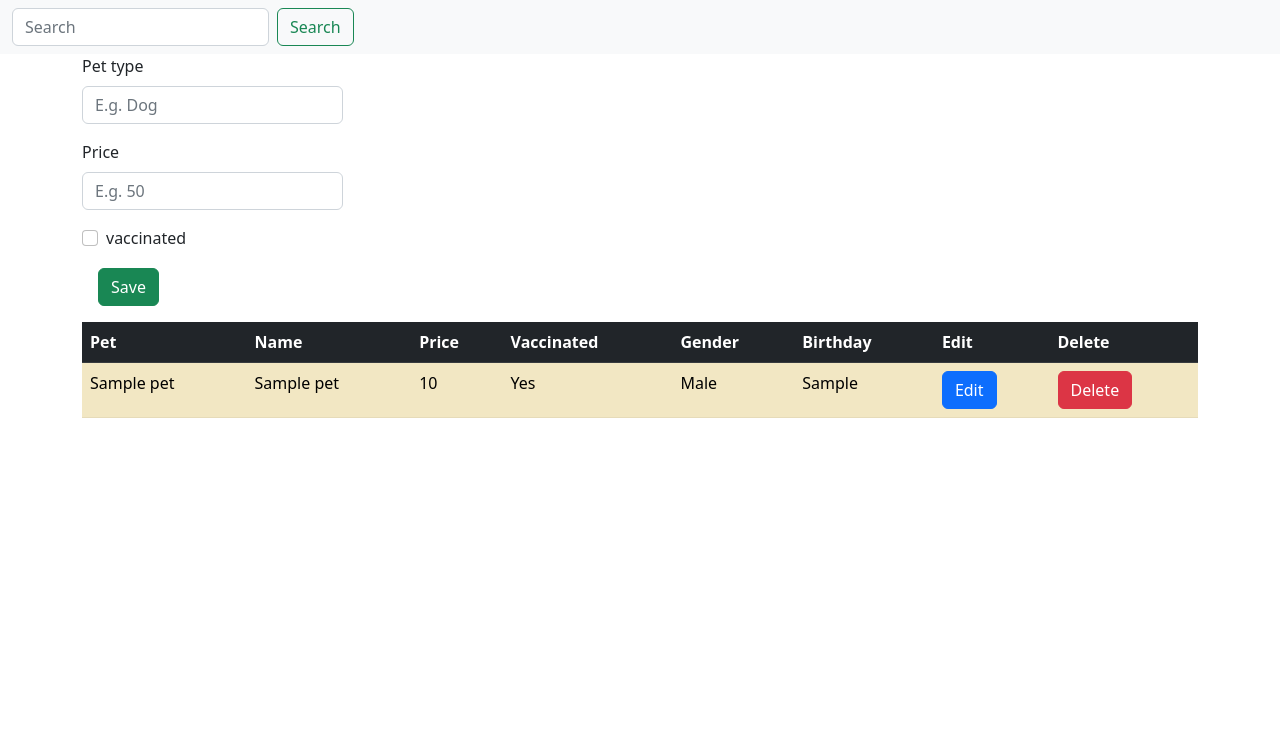
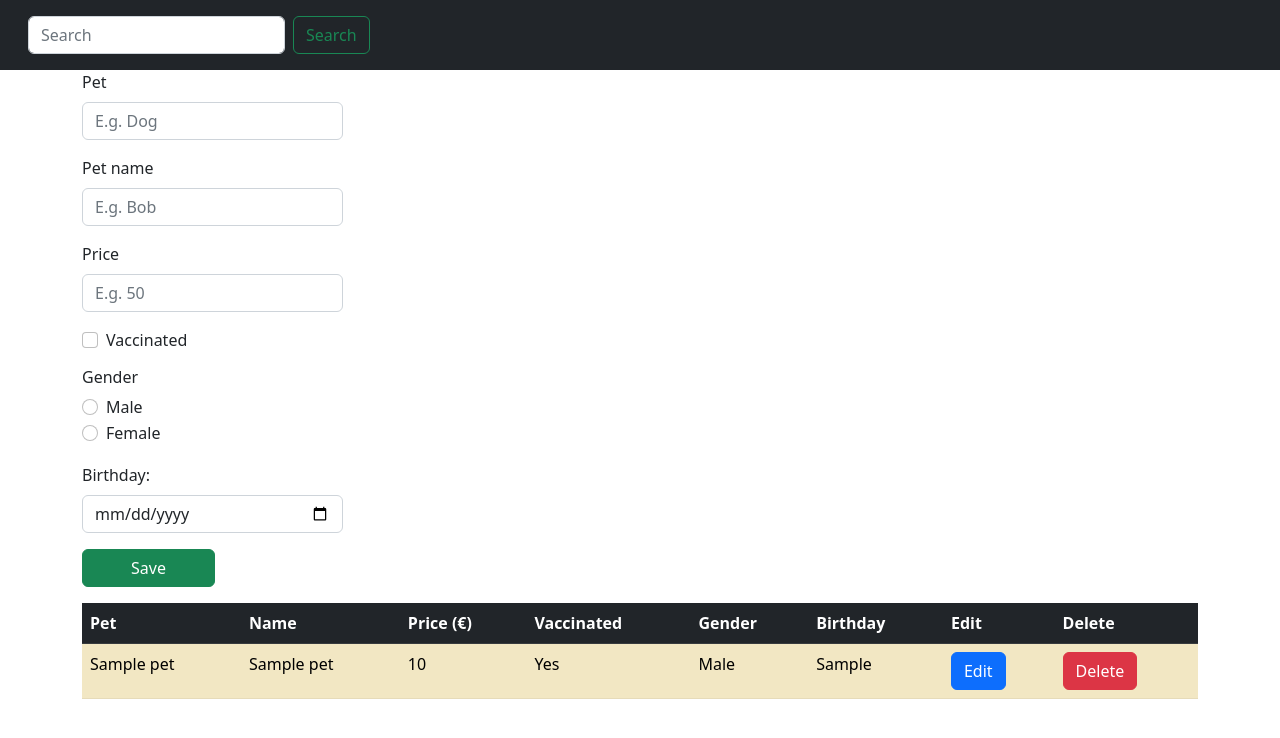
Before and after one commit to MonikaB84/Crud-project, a PHP site: page / in a window 1280 px wide. Shown: the top 738 px of the page. Run offline with PHP 8.4, Linux system fonts and the light colour scheme; tables that the repository leaves empty or names only in its code hold one stand-in row (values such as "Sample post").

Commit message:
update, destroy

```diff
--- a/controllers/PetController.php
+++ b/controllers/PetController.php
@@ -8,9 +8,35 @@ class PetController {
         return $pets;
     }
 
+    public static function show()
+    {
+        $pet = Pet::find($_GET['id']);
+        return $pet;
+    }
 
+    public static function store()
+    {
+        Pet::create();
+    }
 
+    public static function update()
+    {
+        $isVaccinated = (isset($_POST['IsVaccinated'])) ? "1" : "0";
+        $pet = new Pet();
+        $pet->id = $_POST['id'];
+        $pet->petTitle = $_POST['petTitle'];
+        $pet->name = $_POST['name'];
+        $pet->price = $_POST['price'];
+        $pet->vaccinate = $isVaccinated;
+        $pet->gender = $_POST['gender'];
+        $pet->birthday = $_POST['birthday'];
+        $pet->update();
+    }
 
+    public static function destroy()
+    {
+        Pet::destroy($_POST['id']);
+    }
 
 
 
--- a/index.php
+++ b/index.php
@@ -1,4 +1,8 @@
-<?php include "./routs.php"; ?>
+<?php include "./routs.php";
+
+
+
+?>
 
 <!DOCTYPE html>
 <html lang="en">
@@ -6,8 +10,8 @@
     <?php include "./views/components/header.php"; ?>
 </head>
 <body>
-    <header>
-    <nav class="navbar bg-light">
+    <header >
+    <nav class="navbar bg-light navbar-dark bg-dark p-3">
     <?php include "./views/components/nav.php";?>
     </nav>
     </header>
@@ -20,30 +24,58 @@
 
                 <div class="row mb-3">
                     <div class="col-md-6">
-                        <label for="inputEmail3" class="form-label">Pet type</label>
-                        <input type="text" class="form-control" name="petTitle" id="inputEmail3" placeholder="E.g. Dog">
+                        <label for="inputEmail3" class="form-label">Pet</label>
+                        <input type="text" class="form-control" name="petTitle" id="inputEmail3" placeholder="E.g. Dog" value="<?= (isset($_GET['edit'])) ? $pet->petTitle : ""   ?>">
                     </div>
+                </div>
 
-                </div>
                 <div class="row mb-3">
                     <div class="col-md-6">
-                        <label for="inputEmail4" class="form-label">Price</label>
-                        <input type="number" class="form-control" name="price" id="inputEmail4" placeholder="E.g. 50">
+                        <label for="inputEmail3" class="form-label">Pet name</label>
+                        <input type="text" class="form-control" name="name" id="inputEmail3" placeholder="E.g. Bob" value="<?= (isset($_GET['edit'])) ? $pet->name : ""   ?>">
                     </div>
+                </div>
 
+                <div class="row mb-3">
+                    <div class="col-md-6">
+                        <label for="inputEmail4" class="form-label">Price </label>
+                        <input type="number" class="form-control" name="price" id="inputEmail4" placeholder="E.g. 50" value="<?= (isset($_GET['edit'])) ? $pet->price : ""   ?>">
+                    </div>
                 </div>
                 <div class="col-12">
                     <div class="form-check">
-                        <input class="form-check-input" type="checkbox" id="gridCheck">
+                        <input  class="form-check-input" <?=$checked?> type="checkbox"  name="isVaccinated"  id="gridCheck">
                         <label class="form-check-label" for="gridCheck">
-                        vaccinated
+                        Vaccinated
                         </label>
                     </div>
                 </div>
+                <h6 class="mt-3">Gender</h6>
+                <div class="form-check">
+                    <input class="form-check-input" type="radio" name="gender" value="1" <?=$checked?>  id="flexRadioDisabled" >
+                    <label class="form-check-label" for="flexRadioDisabled">
+                     Male
+                    </label>
+                </div>
+                <div class="form-check">
+                    <input class="form-check-input" type="radio" name="gender" value="0"  <?=$checked?>  id="flexRadioCheckedDisabled" >
+                    <label class="form-check-label" for="flexRadioCheckedDisabled">
+                    Female
+                    </label>
+                </div>
 
-
-                <button class="btn btn-success m-3" type="submit">Save</button>
-
+                <div class="row mb-3">
+                    <div class="col-md-6">
+                    <label for="birthday" class="form-label mt-3">Birthday:</label>
+                    <input type="date" class="form-control" id="birthday" name="birthday" value="<?= (isset($_GET['edit'])) ? $pet->birthday : ""   ?>">
+                    </div>
+                </div>
+                    <?php if(!isset($_GET['edit'])) { ?>
+                    <button class="btn btn-success mb-3 px-5" name="save" type="submit">Save</button>
+                <?php }  else { ?>
+                    <input type="hidden" name="id" value="<?=$pet->id?>">
+                    <button class="btn btn-info mb-3 px-5" name="update" type="submit">Update</button>
+                    <?php } ?>
             </form>
         </div>
 
--- a/models/Pet.php
+++ b/models/Pet.php
@@ -34,6 +34,63 @@ public static function all(){
     return $pets;
 }
 
+public static function find($id){
+    $pet = new Pet();
+    $db = new DB();
+    $statment = $db->connect->prepare("SELECT * FROM `pets` where `id` = ?");
+    $statment->bind_param("i", $id);
+    $statment->execute();
+    $result = $statment->get_result();
+
+    while($row = $result->fetch_assoc())
+    {
+        $pet = new Pet( $row['id'], $row['pet_title'], $row['name'], $row['price'], $row['vaccinate'], $row['gender'], $row['birthday'] );
+    }
+    $statment->close();
+    $db->connect->close();
+    // print_r($pet);
+    return $pet;
+}
+
+public static function create()
+{
+    // print_r($_POST);
+    // die;
+    $db = new DB();
+    $statment = $db->connect->prepare("INSERT INTO `pets`(`id`, `pet_title`, `name`, `price`, `vaccinate`, `gender`, `birthday`) VALUES (null,?,?,?,?,?,?)");
+    $vaccinated = (isset($_POST['vaccinate'])) ? "1" : "0";
+    $statment->bind_param("ssdiis",$_POST['petTitle'],$_POST['name'],$_POST['price'],$vaccinated,$_POST['gender'],$_POST['birthday']);
+    $statment->execute();
+    $statment->close();
+    $db->connect->close();
+}
+
+public function update()
+{
+    // print_r($_POST);
+    // die;
+    $db = new DB();
+
+    $statment = $db->connect->prepare("UPDATE `pets` SET `pet_title`=?,`name`=?,`price`=?,`vaccinate`=?,`gender`=?,`birthday`=? WHERE `id`=?");
+
+    $statment->bind_param("ssdiisi", $this->petTitle, $this->name, $this->price, $this->vaccinate, $this->gender, $this->birthday, $this->id);
+    $statment->execute();
+    $statment->close();
+    $db->connect->close();
+}
+
+public static function destroy()
+{
+    // print_r($_POST);
+    // die;
+    $db = new DB();
+    $statment = $db->connect->prepare("DELETE FROM `pets` WHERE `id` = ?");
+
+    $statment->bind_param("i",$_POST['id']);
+    $statment->execute();
+    $statment->close();
+    $db->connect->close();
+}
 
 
 }
--- a/routs.php
+++ b/routs.php
@@ -1,13 +1,46 @@
 <?php include "./controllers/PetController.php";
 
-$pets = PetController::index();
+
 
 if($_SERVER['REQUEST_METHOD'] == "POST") {
-    print_r($_POST);
-    die;
-}
+
+    if(isset($_POST['save'])){
+        PetController::store();
+        header("location: ./index.php");
+        die;
 
 
+    }
+    if(isset($_POST['update'])){
+        PetController::update();
+        header("location: ./index.php");
+        die;
+
+
+    }
+    if(isset($_POST['destroy'])){
+        PetController::destroy();
+        header("location: ./index.php");
+        die;
+
+
+    }
+    // print_r($_POST);
+    // die;
+}
+$checked = "";
+
+if($_SERVER['REQUEST_METHOD'] == "GET") {
+    if(isset($_GET['edit'])){
+        $pet = PetController::show();
+        if ($pet->vaccinate) {
+            $checked = 'checked';
+        }
+
+    }
+
+}
+$pets = PetController::index();
 
 
 
--- a/views/components/table.php
+++ b/views/components/table.php
@@ -2,7 +2,7 @@
     <tr class="table-dark">
       <th scope="col">Pet</th>
       <th scope="col">Name</th>
-      <th scope="col">Price</th>
+      <th scope="col">Price (€)</th>
       <th scope="col">Vaccinated</th>
       <th scope="col">Gender</th>
       <th scope="col">Birthday</th>
@@ -21,8 +21,19 @@
       <td><?=   ($pet->vaccinate) ? "Yes" : "No"   ?></td>
       <td><?=   ($pet->gender) ? "Male" : "Female" ?></td>
       <td><?=$pet->birthday?></td>
-      <td><button class="btn btn-primary" type="submit">Edit</button></td>
-      <td><button class="btn btn-danger" type="submit">Delete</button></td>
+      <td>
+        <form action="" metchod="get" >
+          <input type="hidden" name="id" value="<?=$pet->id?>">
+          <button class="btn btn-primary" name="edit"type="submit">Edit</button>
+        </form>
+
+      </td>
+      <td>
+      <form action="" method="post">
+        <input type="hidden" name="id" value="<?=$pet->id?>">
+        <button class="btn btn-danger" name="destroy" type="submit">Delete</button>
+      </form>
+      </td>
 
     </tr>
    <?php } ?>
```
